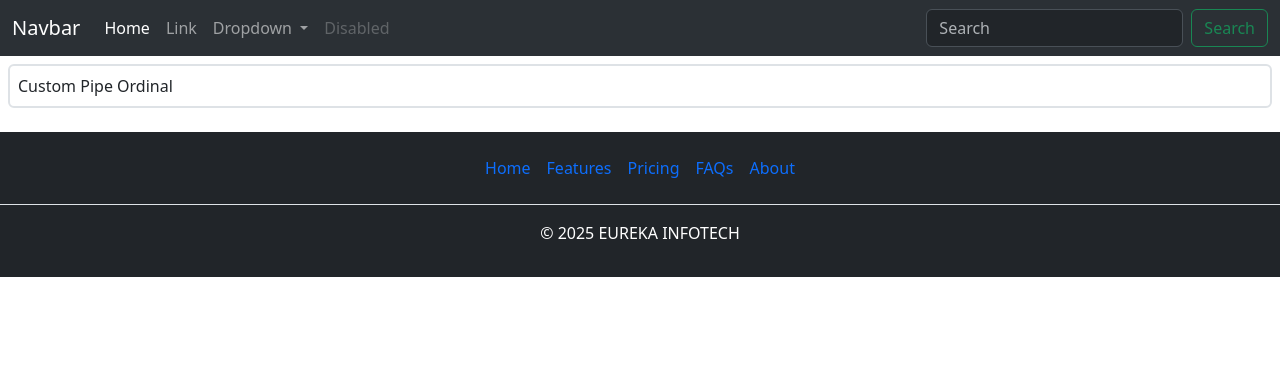
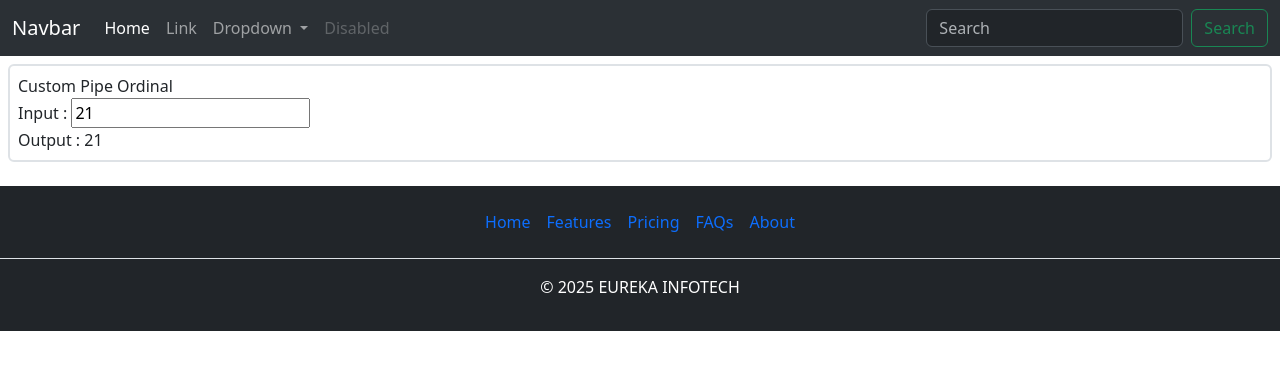
Before and after one commit to steja578/project_1, an Angular app: page / in a window 1280 px wide. Shown: the top 370 px of the page. Built offline with nearby package versions, Linux system fonts and the light colour scheme.

Commit message:
created custom pipe

```diff
--- a/src/app/components/pipes/pipes.html
+++ b/src/app/components/pipes/pipes.html
@@ -1,6 +1,7 @@
 <div class = "border border-2 rounded-2 p-2 m-2">
 <div>Custom Pipe Ordinal</div>
-
+<div>Input : <input [(ngModel)]="num" type="number"></div>
+<div>Output : {{num}}</div>
 </div>
 
 <!-- <div> {{dateObj | date}}</div>
--- a/src/app/components/pipes/pipes.ts
+++ b/src/app/components/pipes/pipes.ts
@@ -1,9 +1,10 @@
 import { CommonModule } from '@angular/common';
 import { Component } from '@angular/core';
+import { FormsModule } from '@angular/forms';
 
 @Component({
   selector: 'app-pipes',
-  imports: [CommonModule],
+  imports: [CommonModule, FormsModule],
   templateUrl: './pipes.html',
   styleUrl: './pipes.css',
 })
@@ -12,4 +13,5 @@ export class Pipes {
   dateObj = new Date();
   user = { name: 'John Doe', age: 30 }
 
+  num: number=21;
 }
```
Also changed, not shown: src/app/custom_pipe/ordinal-pipe.ts (added, +12 -0 lines), 1 other file (tests, documents, lock files or other folders).
